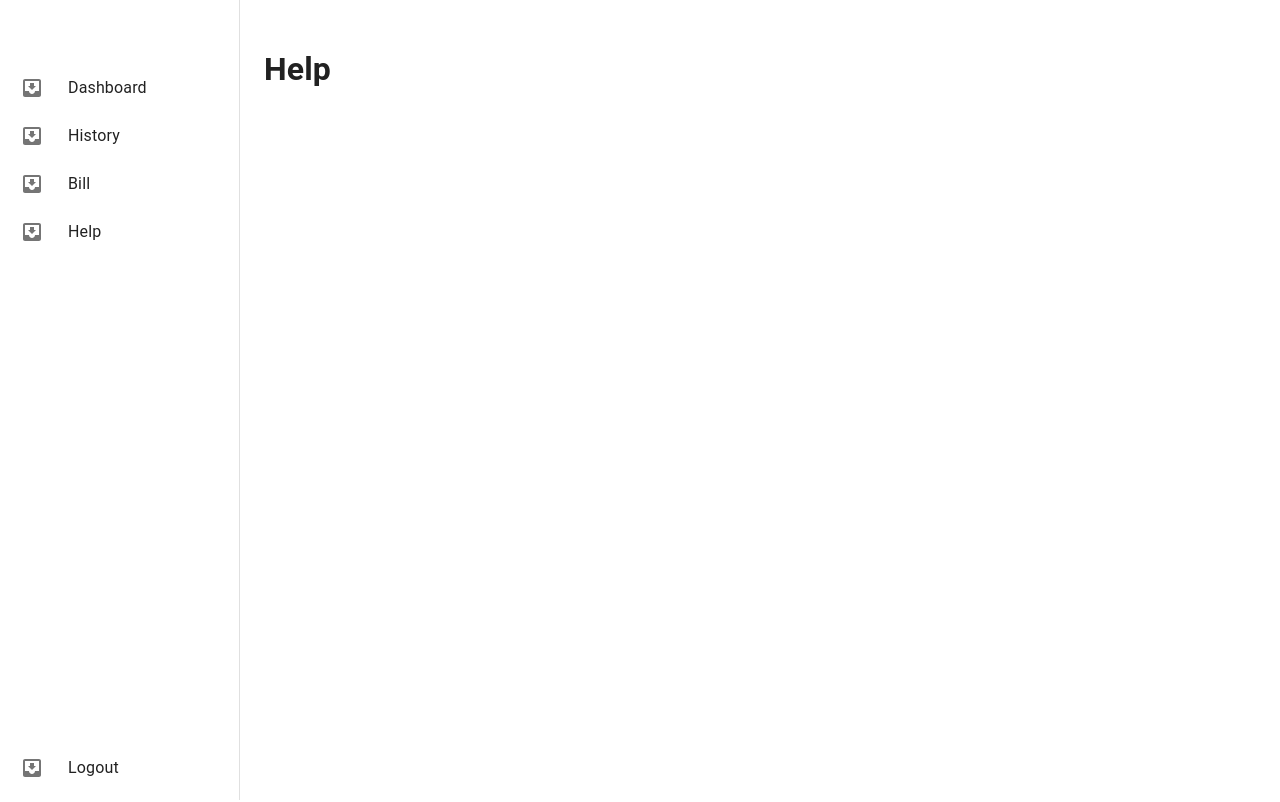
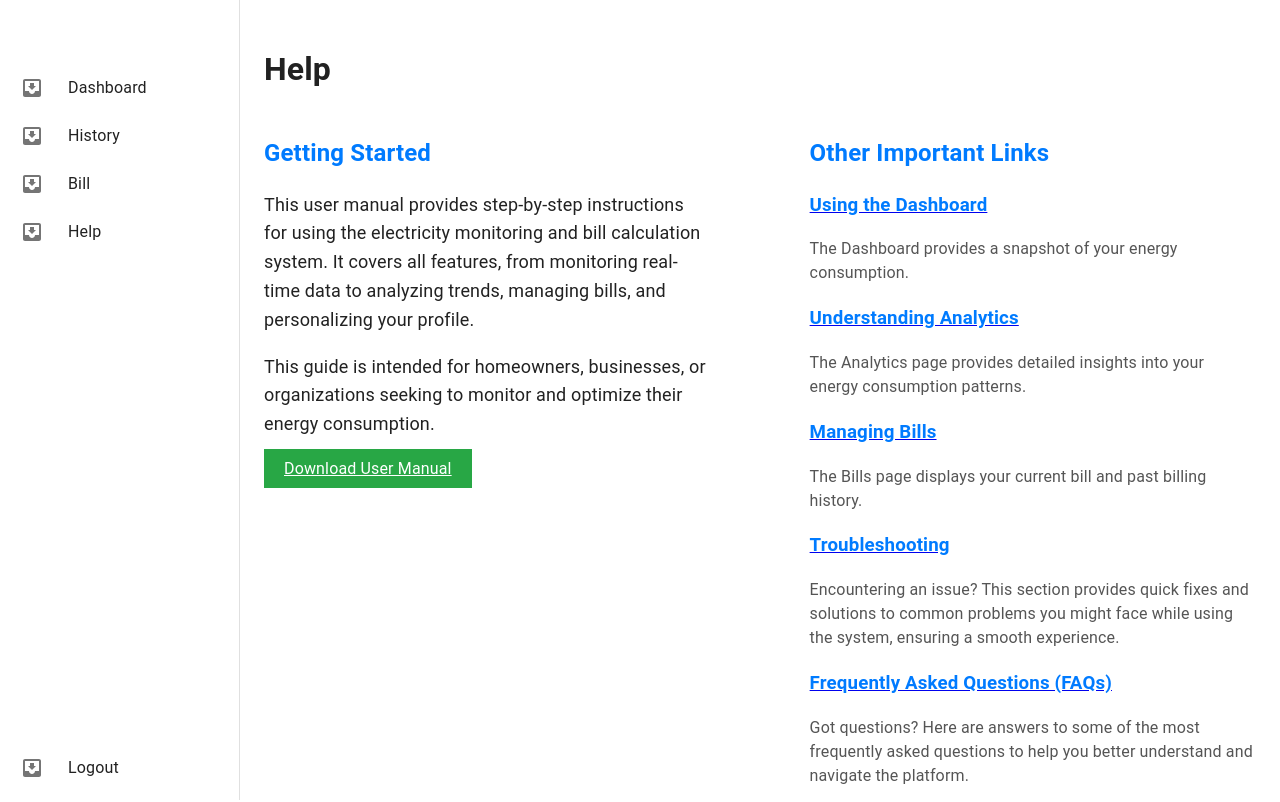
Before and after one commit to SnehaSrinivasan0612/AMR, a React (Vite) app in the folder frontend/: page /help in a window 1280 px wide. Shown: the top 802 px of the page. Built offline with nearby package versions, Linux system fonts and the light colour scheme.

Commit message:
Help page only frontend, no backend.

```diff
--- /dev/null
+++ b/frontend/src/assets/help.css
@@ -0,0 +1,65 @@
+.help-page {
+    font-family: Arial, sans-serif;
+    margin: 0;
+    padding: 20px;
+    background-color: #ffffff;
+  }
+
+  .help-header {
+    text-align: center;
+    margin-bottom: 30px;
+  }
+
+  .help-header h1 {
+    font-size: 36px;
+  }
+
+  .help-section {
+    display: flex;
+    justify-content: space-between;
+  }
+
+  .getting-started,
+  .important-links {
+    width: 45%;
+  }
+
+  .getting-started h2,
+  .important-links h2 {
+    color: #007bff;
+  }
+
+  .getting-started p {
+    font-size: 18px;
+    line-height: 1.6;
+  }
+
+  .download-button {
+    background-color: #28a745;
+    color: white;
+    border: none;
+    padding: 10px 20px;
+    cursor: pointer;
+  }
+
+  .download-button:hover {
+    background-color: #218838;
+  }
+
+  .important-links ul {
+    list-style-type: none;
+    padding: 0;
+  }
+
+  .important-links li {
+    margin-bottom: 15px;
+  }
+
+  .important-links h3 {
+    color: #007bff;
+  }
+
+  .important-links p {
+    font-size: 16px;
+    color: #555;
+  }
--- a/frontend/src/pages/Bill.jsx
+++ b/frontend/src/pages/Bill.jsx
@@ -19,8 +19,9 @@ export default function Bill() {
   console.log('\nIN Bill COMPONENT : ', values);
   const lastBill = values.slice(-1)[0];
   console.log('my bill : ',lastBill.amount)
+  const consumerName = (lastBill.uid === '6879') ? 'Jessu': 'Ishu'
   const rows = [
-    createData(lastBill.uid,'Jessu', lastBill.address, Math.floor(100000 + Math.random() * 900000).toString(), lastBill.amount, lastBill.date )
+    createData(lastBill.uid,consumerName, lastBill.address, Math.floor(100000 + Math.random() * 900000).toString(), lastBill.amount, lastBill.date )
   ]
 
   return (
--- a/frontend/src/pages/Help.jsx
+++ b/frontend/src/pages/Help.jsx
@@ -1,12 +1,81 @@
 import React from 'react'
 import Navbar from '../components/Navbar.jsx'
 import { Box } from '@mui/material'
+import { useNavigate } from 'react-router-dom';
+import '../assets/help.css'
 export default function Help() {
+  const navigate = useNavigate();
   return (
     <Box sx={{ display: 'flex' }}>
             <Navbar />
             <Box component="main" sx={{ flexGrow: 1, p: 3 }}>
                 <h1>Help</h1>
+                <section className="help-section">
+                    <div className="getting-started">
+                      <h2>Getting Started</h2>
+                      <p>
+                        This user manual provides step-by-step instructions for using the electricity
+                        monitoring and bill calculation system. It covers all features, from monitoring
+                        real-time data to analyzing trends, managing bills, and personalizing your profile.
+                      </p>
+                      <p>
+                        This guide is intended for homeowners, businesses, or organizations seeking to
+                        monitor and optimize their energy consumption.
+                      </p>
+                      <a href="#" className="download-button">Download User Manual</a>
+                    </div>
+
+                    <div className="important-links">
+                      <h2>Other Important Links</h2>
+                      <ul>
+                        <li>
+                          <a href="#" className="link">
+                            <h3>Using the Dashboard</h3>
+                          </a>
+                          <p>The Dashboard provides a snapshot of your energy consumption.</p>
+                        </li>
+                        <li>
+                          <a href="#" className="link">
+                            <h3>Understanding Analytics</h3>
+                          </a>
+                          <p>The Analytics page provides detailed insights into your energy consumption patterns.</p>
+                        </li>
+                        <li>
+                          <a href="#" className="link">
+                            <h3>Managing Bills</h3>
+                          </a>
+                          <p>The Bills page displays your current bill and past billing history.</p>
+                        </li>
+                        <li>
+                          <a href="#" className="link">
+                            <h3>Troubleshooting</h3>
+                          </a>
+                          <p>
+                            Encountering an issue? This section provides quick fixes and solutions to common
+                            problems you might face while using the system, ensuring a smooth experience.
+                          </p>
+                        </li>
+                        <li>
+                          <a href="#" className="link">
+                            <h3>Frequently Asked Questions (FAQs)</h3>
+                          </a>
+                          <p>
+                            Got questions? Here are answers to some of the most frequently asked questions to
+                            help you better understand and navigate the platform.
+                          </p>
+                        </li>
+                        <li>
+                          <a href="#" className="link">
+                            <h3>Tips for Energy Efficiency</h3>
+                          </a>
+                          <p>
+                            Looking to save energy and reduce your electricity bills? Follow these practical
+                            tips to optimize your energy consumption effectively.
+                          </p>
+                        </li>
+                      </ul>
+                    </div>
+                </section>
             </Box>
         </Box>
   )
--- a/frontend/src/pages/Login.jsx
+++ b/frontend/src/pages/Login.jsx
@@ -66,7 +66,6 @@ export default function Login() {
         console.log(JSON.parse(result.values))
         const spreadsheetData = JSON.parse(result.values);
         const objectsArray = convertArrayToObjects(spreadsheetData)
-        console.log(objectsArray);
         setSpreadsheetData(objectsArray)
         navigate('/dashboard')
     }
--- a/frontend/src/store/user.js
+++ b/frontend/src/store/user.js
@@ -4,7 +4,7 @@ export const useUserStore = create((set) => ({
     setSpreadsheetData: (data) => {
         set({ values: data }); // Set 'values' to the entire spreadsheet data
         console.log("Spreadsheet data updated in Zustand: ", data);
-      },
+    },
 
     getSpreadsheetData: () => {
         return get().values; // Return the current 'values' state
```
